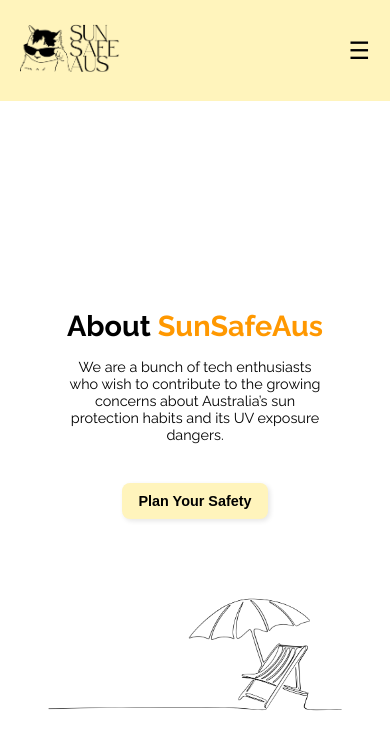
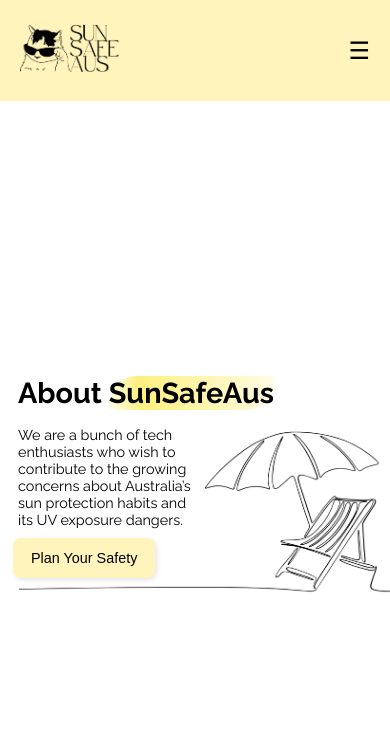
Before and after one commit to Kumareshan30/SunsafeAus, a Vue app in the folder sunsafeaus/: page / in a window 390 px wide. Shown: the top 750 px of the page. Built offline with nearby package versions, Linux system fonts and the light colour scheme.

Commit message:
Changes in home page

```diff
--- a/sunsafeaus/src/views/LandingPage.vue
+++ b/sunsafeaus/src/views/LandingPage.vue
@@ -51,20 +51,19 @@
   height: auto;
   object-fit: cover;
   display: block;
+  margin-bottom: 20px;
 }
 
-/* Overlay (DESKTOP VIEW - Old Design) */
 .overlay {
   position: absolute;
-  top: 65%;
-  left: 5%;
+  top: 60%;
+  left: 2%;
   transform: translateY(-50%);
   color: black;
   text-align: left;
-  max-width: 380px;
+  max-width: 350px;
 }
 
-/* Heading */
 .overlay h2 {
   font-size: 2rem;
   font-weight: bold;
@@ -72,70 +71,97 @@
   margin-bottom: 15px;
 }
 
-/* Highlighted Text */
-.highlight {
-  color: #ff9800; /* Makes "SunSafeAus" stand out */
+.highlight{
+  border-radius: 1em 0 1em 0;
+  background-image: linear-gradient(
+    -75deg,
+    rgba(255, 224, 0, 0.2),
+    rgba(255, 224, 0, 0.7) 95%,
+    rgba(255, 224, 0, 0.1)
+  );
 }
 
-/* Paragraph */
 .overlay p {
   font-size: 1rem;
-  margin-bottom: 20px; /* Added spacing */
+  margin-bottom: 20px;
 }
 
-/* Button */
 .read-more {
   background-color: #fff4bc;
   padding: 12px 18px;
   border: none;
   font-size: 1rem;
-  font-weight: bold;
+  font-weight: normal;
   cursor: pointer;
   border-radius: 8px;
   box-shadow: 2px 2px 5px rgba(0, 0, 0, 0.1);
   transition: background-color 0.3s ease-in-out;
-  margin-top: 20px; /* Extra space from text */
+  margin-top: 5px;
 }
 
 .read-more:hover {
   background-color: #f6e8b3;
 }
 
-/* ✅ Mobile View Adjustments */
 @media screen and (max-width: 768px) {
   .image-container {
-    flex-direction: column;
-    text-align: center;
-  }
-
-  .background-image {
-    width: 100%;
-    margin-bottom: 20px; /* Added space between image and text */
+    display: flex;
+    flex-direction: column-reverse;
+    align-items: start;
   }
 
   .overlay {
     position: relative;
-    top: auto;
-    left: auto;
-    transform: none;
+    top: 15%;
+    left: 0;
+    transform: translateY(-20%);
     max-width: 90%;
-    padding: 15px;
-    text-align: center;
+    text-align: left;
   }
 
+  .highlight {
+    background-image: linear-gradient(
+      -100deg,
+      rgba(255, 224, 0, 0.1),
+      rgba(255, 224, 0, 0.5) 80%,
+      rgba(255, 224, 0, 0.05)
+    );
+  }
+
+  .highlight {
+    background-image: linear-gradient(
+      -100deg,
+      rgba(255, 224, 0, 0.1),
+      rgba(255, 224, 0, 0.5) 80%,
+      rgba(255, 224, 0, 0.05)
+    );
+  }
   .overlay h2 {
     font-size: 1.8rem;
+    margin-left: -30px;
   }
 
   .overlay p {
     font-size: 0.9rem;
-    margin-bottom: 20px;
+    margin-bottom: 5px;
+    max-width: 70%;
+    margin-left: -30px;
   }
 
   .read-more {
     font-size: 0.9rem;
-    padding: 10px 16px;
-    margin-top: 20px; /* More spacing */
+    margin-top: 5px;
+    margin-left: -35px;
   }
+
+  .background-image {
+  width: 100vw;
+  height: 125%;
+  object-fit: cover;
+  position: absolute;
+  top: -26%;
+  left: -10%;
+  z-index: -1;
+}
 }
 </style>
```
